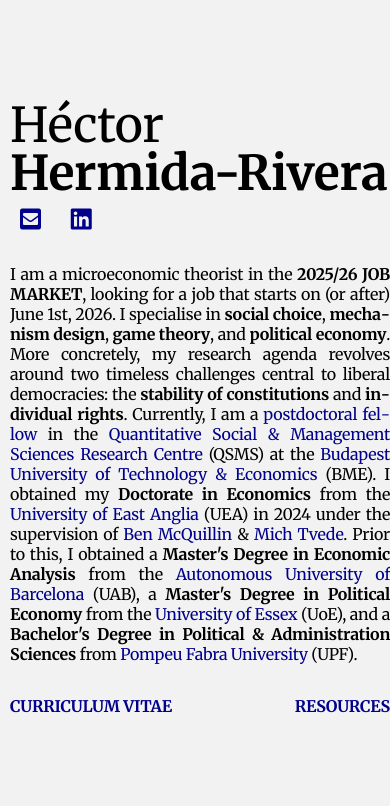
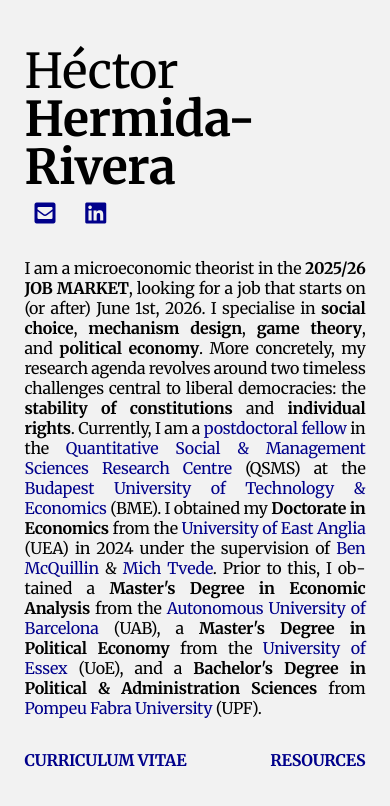
Before and after one commit to HectorHermidaRivera/hectorhermidarivera.github.io, a Jekyll site: the page built from index.md, in a window 390 px wide. Shown: the top 806 px of the page. Built offline with Jekyll 4.4.1, drawn with Linux system fonts in a browser that asks for light colours; a style sheet for code colours, icons or effects is not loaded.

Commit message:
Update style.css

```diff
--- a/assets/css/style.css
+++ b/assets/css/style.css
@@ -408,7 +408,7 @@ h2.collapsible-link {
     padding-left: 10px !important;
     padding-right: 10px !important;
     max-width: 1003px !important;
-    width: 100% !important;
+    width: 90% !important;
   }
 }
 
```
